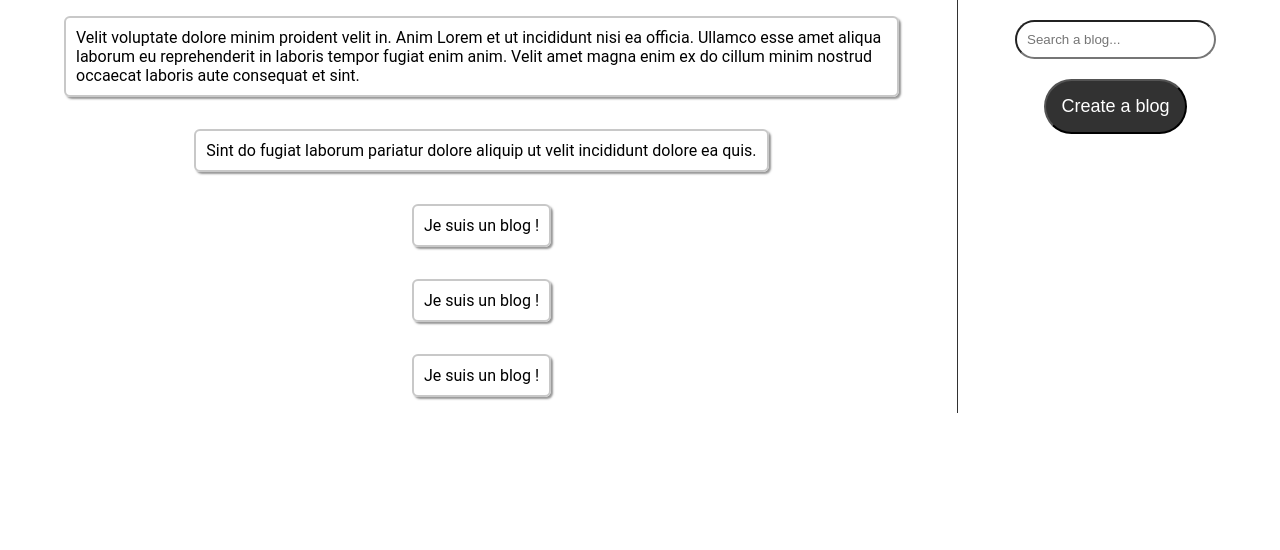
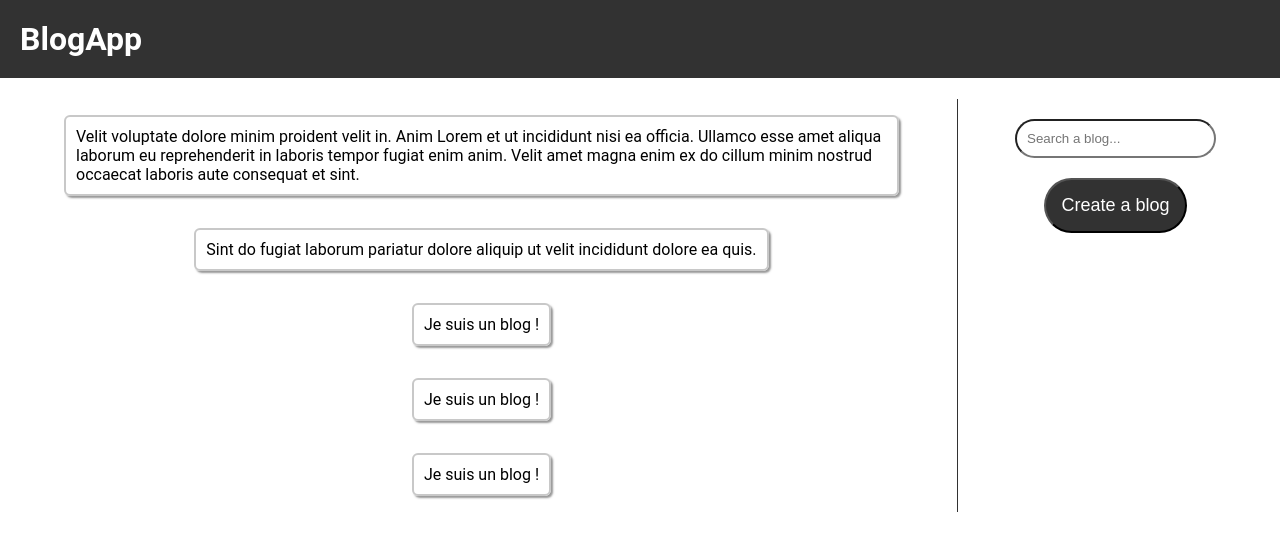
Before and after one commit to Letiste/BlogApp, a React (Create React App) app in the folder client/: page / in a window 1280 px wide. Shown: the top 550 px of the page. Built offline with nearby package versions, Linux system fonts and the light colour scheme.

Commit message:
add header

```diff
--- /dev/null
+++ b/client/src/App.css
@@ -0,0 +1,10 @@
+.header {
+  margin-top: 0;
+  padding: 20px;
+  background-color: rgb(50, 50, 50);
+}
+
+.header a {
+  text-decoration: none;
+  color: white;
+}
--- a/client/src/App.js
+++ b/client/src/App.js
@@ -4,9 +4,14 @@ import { BrowserRouter as Router, Route } from "react-router-dom";
 import Homepage from "./Component/Homepage/Homepage";
 import CreateBlog from "./Component/CreateBlog/CreateBlog";
 
+import "./App.css"
+
 function App() {
   return (
+
     <Router>
+
+      <h1 className="header"><a href="/">BlogApp</a></h1>
       <Route path="/" exact component={Homepage} />
 
       <Route path="/create" exact component={CreateBlog} />
```
